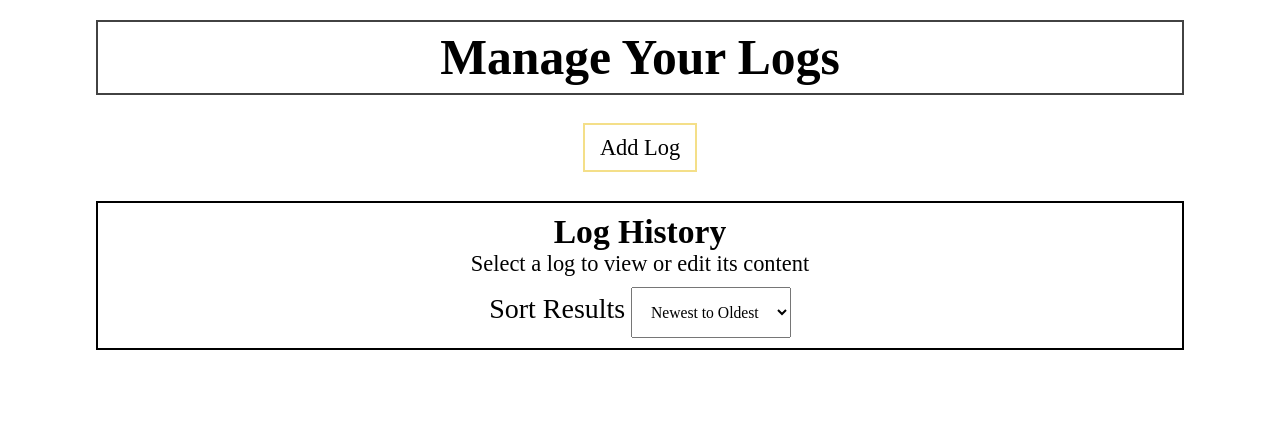
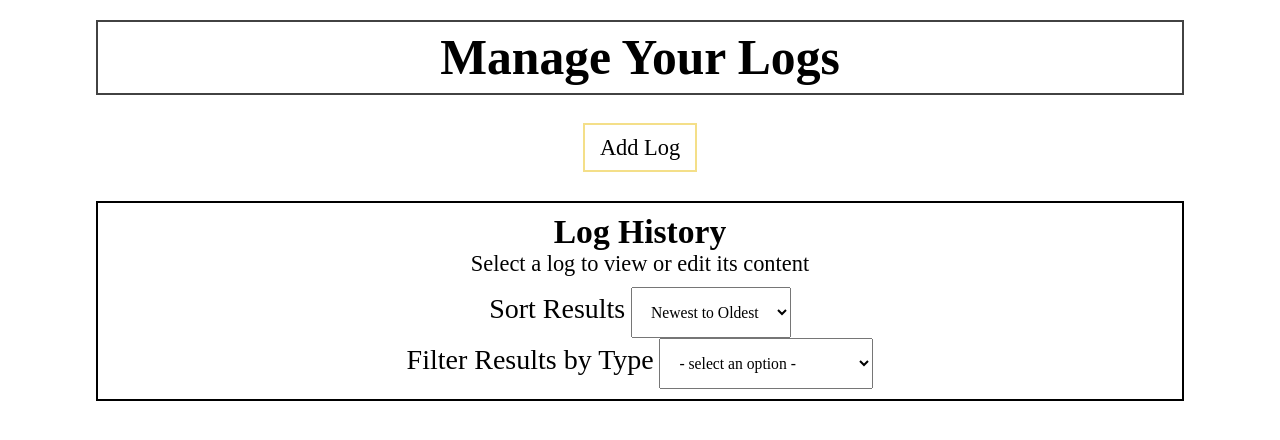
Before and after one commit to RoundEm/LearningLog, a website: page views/viewLogs.html in a window 1280 px wide. Drawn offline with nearby package versions, Linux system fonts and the light colour scheme; no server answers; a web font is replaced by a local one.

Commit message:
Update site name

```diff
--- a/views/viewLogs.html
+++ b/views/viewLogs.html
@@ -6,7 +6,7 @@
 	<meta name="description" content="">
 	<link href="https://fonts.googleapis.com/css?family=Quattrocento" rel="stylesheet">
 	<link type="text/css" rel="stylesheet" href="/main.css">
-	<title>Learning Log - Manage Your Logs</title>
+	<title>Log & Learn - Manage Your Logs</title>
 </head>
 <body>
 	<header role="banner">
@@ -26,14 +26,31 @@
 			<section class="log-section">
 				<h2>Log History</h2>
 				<p>Select a log to view or edit its content</p>
-				<section class="filter-section">
-					<form name="filter">
+				<section class="sort-section">
+					<form name="sort">
 						<label>Sort Results</label>
 						<select>
 							<option value="log_newest" class="sortLog_newest">Newest to Oldest</option>
 							<option value="log_oldest" class="sortLog_oldest">Oldest to Newest</option>
 							<option value="tag_a" class="sortTag_a">A-Z by Tag</option>
 							<option value="tag_z" class="sortTag_z">Z-A by Tag</option>
+						</select>
+					</form>
+				</section>
+
+				<section class="filter-section">
+					<form name="filter">
+						<label>Filter Results by Type</label>
+						<select>
+							<option disabled selected value> - select an option - </option>
+							<option value="filter_concepts" class="concepts">Concepts</option>
+							<option value="filter_goals" class="goals">Goals & Objectives</option>
+							<option value="filter_examples" class="examples">Examples</option>
+							<option value="filter_questions" class="questions">Questions</option>
+							<option value="filter_analogies" class="analogies">Analogies & Connections</option>
+							<option value="filter_resources" class="resources">Resources</option>
+							<option value="filter_ideas" class="ideas">New Ideas</option>
+							<option value="filter_accomplishments" class="accomplishments">Accomplishments</option>
 						</select>
 					</form>
 				</section>
```
Also changed, not shown: views/addLogs.html (+1 -1 lines), views/editLog.html (+2 -2 lines), views/index.html (+4 -4 lines), views/viewLog.html (+1 -1 lines).
